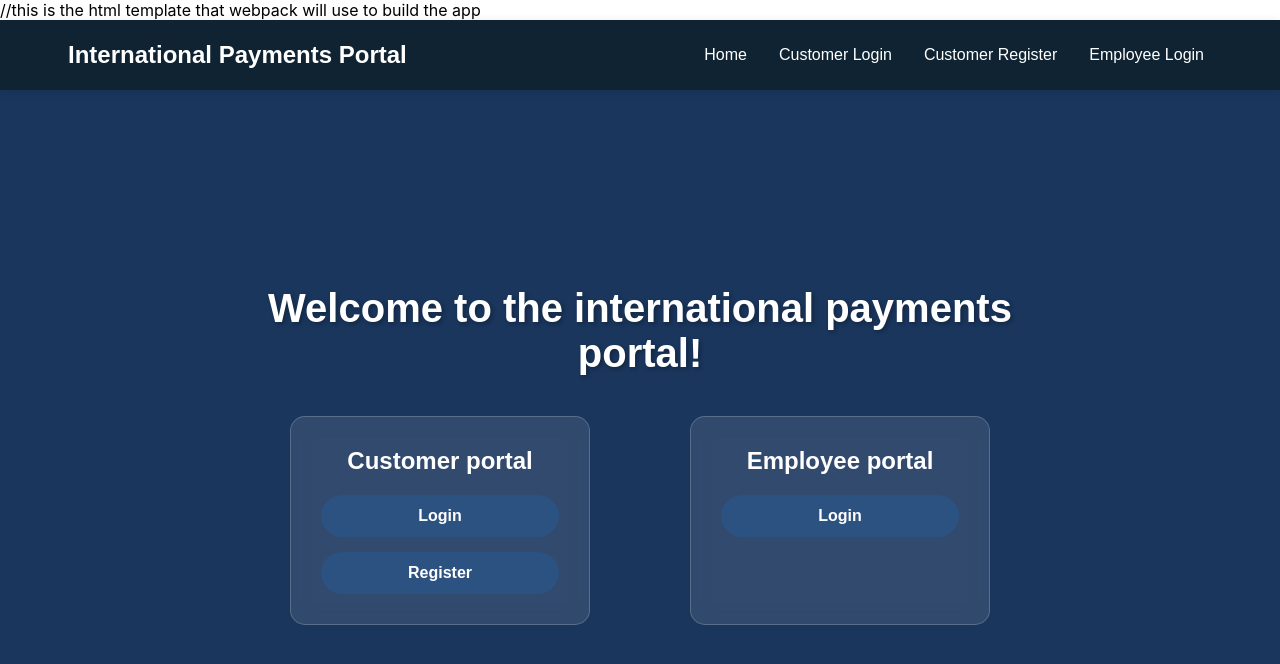
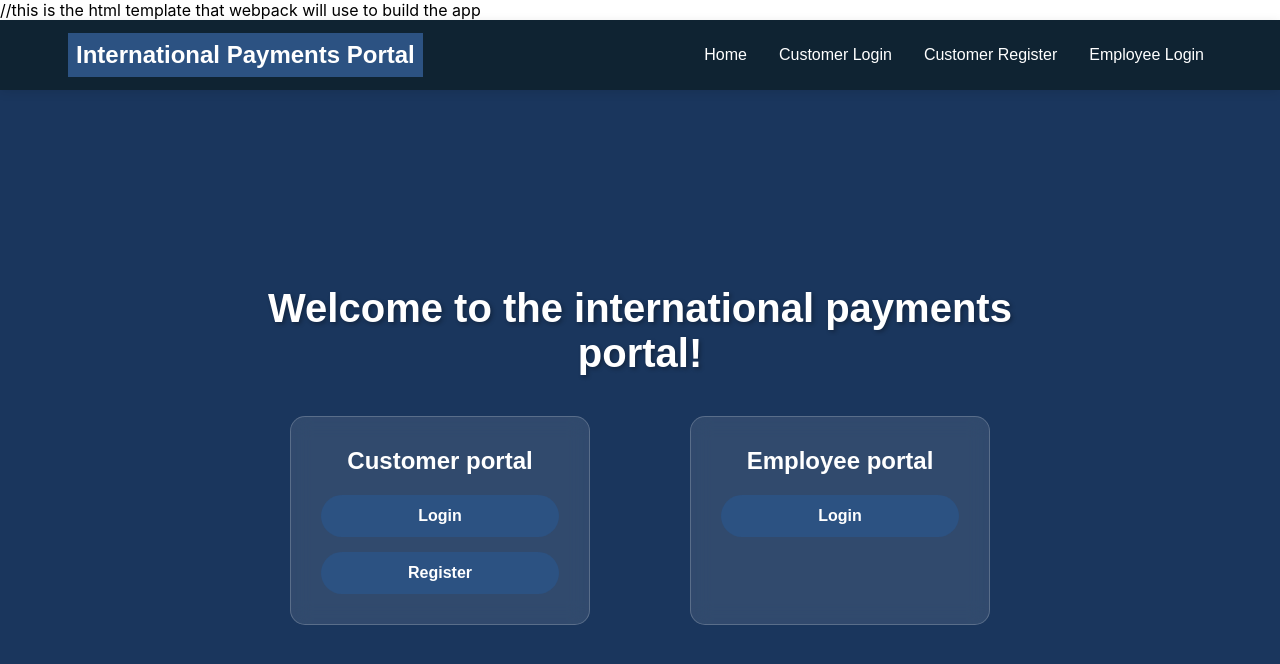
Before and after one commit to Erin-TS/St10258400_Group1_INSY7314_POE_part2_Erin_Matthew_Matthew_Sam, a React (Create React App) app in the folder Frontend/: page / in a window 1280 px wide. In both pictures the pointer is over the link "International Payments Portal". Shown: the top 664 px of the page. Built offline with nearby package versions, Linux system fonts and the light colour scheme.

Commit message:
Enhance navigation  with hover effects

```diff
--- a/Frontend/src/components/Navigation.css
+++ b/Frontend/src/components/Navigation.css
@@ -27,11 +27,13 @@
     font-weight: bold;
     text-decoration: none;
     margin-left: 0.5rem;
+    padding: 0.5rem;
+    transition: background-color 0.3s ease;
 }
 
 .nav-logo:hover {
-    color: #61dafb;
-    transition: all 0.2s ease-out;
+    background-color: #2c5282;
+    color: white;
 }
 
 .nav-menu {
@@ -52,15 +54,12 @@
     text-decoration: none;
     padding: 0.5rem 1rem;
     height: 100%;
-    border-bottom: 3px solid transparent;
-    transition: all 0.3s ease;
+    transition: background-color 0.3s ease;
 }
 
 .nav-links:hover {
     background-color: #2c5282;
     color: white;
-    border-bottom: 3px solid #61dafb;
-    border-radius: 0;
 }
 
 /* Responsive Design */
```
Also changed, not shown: 1 other file (tests, documents, lock files or other folders).
